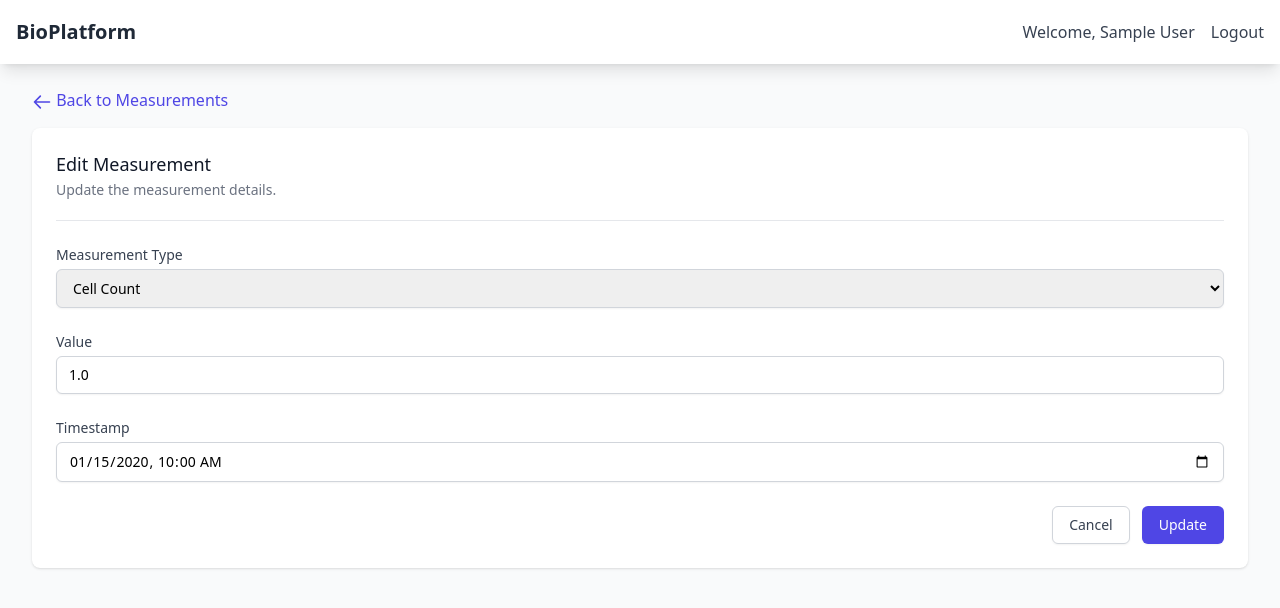
After one commit to matisiekpl/bioplatform, a Django app: page /measurements/1/update/ in a window 1280 px wide. The commit adds this page. Shown: the top 608 px of the page. Run offline with Django 4.2, Linux system fonts and the light colour scheme; a user stored in the database is signed in; tables that the repository leaves empty hold one stand-in row (values such as "Sample post"); some libraries are stand-ins or nearby versions.

Commit message:
feat: add Measurement model and associated views, forms, and templates for managing measurements linked to experiments

```diff
--- a/core/admin.py
+++ b/core/admin.py
@@ -1,6 +1,6 @@
 from django.contrib import admin
 from django.contrib.auth.admin import UserAdmin
-from .models import User, Team, Membership
+from .models import User, Team, Membership, Experiment, Measurement
 
 
 @admin.register(User)
@@ -47,3 +47,7 @@ class MembershipAdmin(admin.ModelAdmin):
     list_display = ("user", "team", "role")
     list_filter = ("role",)
     search_fields = ("user__name", "user__email", "team__name")
+
+
+admin.site.register(Experiment)
+admin.site.register(Measurement)
--- a/core/forms.py
+++ b/core/forms.py
@@ -1,7 +1,8 @@
 from django import forms
 from django.contrib.auth.forms import AuthenticationForm
 from django.contrib.auth import get_user_model
-from .models import Team, Membership, Experiment
+from .models import Team, Membership, Experiment, Measurement
+from django.utils import timezone
 
 User = get_user_model()
 
@@ -53,3 +54,29 @@ class ExperimentForm(forms.ModelForm):
                 'class': 'mt-1 block w-full border border-gray-300 rounded-md shadow-sm py-2 px-3 focus:outline-none focus:ring-indigo-500 focus:border-indigo-500 sm:text-sm'
             }),
         }
+
+
+class MeasurementForm(forms.ModelForm):
+    class Meta:
+        model = Measurement
+        fields = ['type', 'value', 'timestamp']
+        widgets = {
+            'type': forms.Select(attrs={
+                'class': 'mt-1 block w-full border border-gray-300 rounded-md shadow-sm py-2 px-3 focus:outline-none focus:ring-indigo-500 focus:border-indigo-500 sm:text-sm'
+            }),
+            'value': forms.NumberInput(attrs={
+                'class': 'mt-1 block w-full border border-gray-300 rounded-md shadow-sm py-2 px-3 focus:outline-none focus:ring-indigo-500 focus:border-indigo-500 sm:text-sm',
+                'step': '0.01'
+            }),
+            'timestamp': forms.DateTimeInput(attrs={
+                'class': 'mt-1 block w-full border border-gray-300 rounded-md shadow-sm py-2 px-3 focus:outline-none focus:ring-indigo-500 focus:border-indigo-500 sm:text-sm',
+                'type': 'datetime-local'
+            }),
+        }
+
+    def __init__(self, *args, **kwargs):
+        super().__init__(*args, **kwargs)
+        if not self.instance.pk:  # Only for new instances
+            # Format current time as ISO format for datetime-local input
+            current_time = timezone.now().strftime('%Y-%m-%dT%H:%M')
+            self.fields['timestamp'].initial = current_time
--- a/core/models.py
+++ b/core/models.py
@@ -55,3 +55,21 @@ class Experiment(models.Model):
 
     def __str__(self):
         return self.name
+
+
+class Measurement(models.Model):
+    class Type(models.TextChoices):
+        CELL_COUNT = "CELL_COUNT", "Cell Count"
+        ADHESION_RATE = "ADHESION_RATE", "Adhesion Rate"
+
+    id = models.AutoField(primary_key=True)
+    type = models.CharField(max_length=20, choices=Type.choices)
+    value = models.FloatField()
+    timestamp = models.DateTimeField()
+    created_by = models.ForeignKey(User, on_delete=models.CASCADE, related_name="measurements")
+    experiment = models.ForeignKey(Experiment, on_delete=models.CASCADE, related_name="measurements")
+    created_at = models.DateTimeField(auto_now_add=True)
+    updated_at = models.DateTimeField(auto_now=True)
+
+    def __str__(self):
+        return f"{self.get_type_display()} - {self.value}"
--- a/core/templates/core/experiments/experiment_list.html
+++ b/core/templates/core/experiments/experiment_list.html
@@ -29,6 +29,9 @@
                         </p>
                     </div>
                     <div class="ml-4 flex-shrink-0 flex space-x-4">
+                        <a href="{% url 'measurement_list' experiment_id=experiment.id %}" class="text-indigo-600 hover:text-indigo-900">
+                            Measurements
+                        </a>
                         <a href="{% url 'experiment_update' pk=experiment.id %}" class="text-indigo-600 hover:text-indigo-900">
                             Edit
                         </a>
--- /dev/null
+++ b/core/templates/core/measurements/measurement_form.html
@@ -0,0 +1,79 @@
+{% extends 'core/base.html' %}
+
+{% block title %}
+{% if form.instance.pk %}
+Edit Measurement - {{ form.instance.get_type_display }}
+{% else %}
+Add Measurement - {{ experiment.name }}
+{% endif %}
+- BioPlatform
+{% endblock %}
+
+{% block content %}
+<div class="flex items-center mb-4">
+    <a href="{% url 'measurement_list' experiment_id=experiment.id %}" class="text-indigo-600 hover:text-indigo-900 mr-2">
+        <svg xmlns="http://www.w3.org/2000/svg" fill="none" viewBox="0 0 24 24" stroke="currentColor" class="h-5 w-5 inline">
+            <path stroke-linecap="round" stroke-linejoin="round" stroke-width="2" d="M10 19l-7-7m0 0l7-7m-7 7h18" />
+        </svg>
+        Back to Measurements
+    </a>
+</div>
+
+<div class="bg-white shadow overflow-hidden sm:rounded-lg p-6">
+    <div class="pb-5 border-b border-gray-200">
+        <h3 class="text-lg leading-6 font-medium text-gray-900">
+            {% if form.instance.pk %}
+            Edit Measurement
+            {% else %}
+            Add New Measurement
+            {% endif %}
+        </h3>
+        <p class="mt-1 text-sm text-gray-500">
+            {% if form.instance.pk %}
+            Update the measurement details.
+            {% else %}
+            Enter measurement details for {{ experiment.name }}.
+            {% endif %}
+        </p>
+    </div>
+
+    <form method="post" class="mt-6 space-y-6">
+        {% csrf_token %}
+
+        <div>
+            <label for="{{ form.type.id_for_label }}" class="block text-sm font-medium text-gray-700">Measurement Type</label>
+            {{ form.type }}
+            {% if form.type.errors %}
+            <p class="mt-2 text-sm text-red-600">{{ form.type.errors }}</p>
+            {% endif %}
+        </div>
+
+        <div>
+            <label for="{{ form.value.id_for_label }}" class="block text-sm font-medium text-gray-700">Value</label>
+            {{ form.value }}
+            {% if form.value.errors %}
+            <p class="mt-2 text-sm text-red-600">{{ form.value.errors }}</p>
+            {% endif %}
+        </div>
+
+        <div>
+            <label for="{{ form.timestamp.id_for_label }}" class="block text-sm font-medium text-gray-700">Timestamp</label>
+            {{ form.timestamp }}
+            {% if form.timestamp.errors %}
+            <p class="mt-2 text-sm text-red-600">{{ form.timestamp.errors }}</p>
+            {% endif %}
+        </div>
+
+        <div class="flex justify-end">
+            <a href="{% url 'measurement_list' experiment_id=experiment.id %}"
+                class="mr-3 bg-white py-2 px-4 border border-gray-300 rounded-md shadow-sm text-sm font-medium text-gray-700 hover:bg-gray-50 focus:outline-none focus:ring-2 focus:ring-offset-2 focus:ring-indigo-500">
+                Cancel
+            </a>
+            <button type="submit"
+                class="inline-flex justify-center py-2 px-4 border border-transparent shadow-sm text-sm font-medium rounded-md text-white bg-indigo-600 hover:bg-indigo-700 focus:outline-none focus:ring-2 focus:ring-offset-2 focus:ring-indigo-500">
+                {% if form.instance.pk %}Update{% else %}Save{% endif %}
+            </button>
+        </div>
+    </form>
+</div>
+{% endblock %}
--- a/core/urls.py
+++ b/core/urls.py
@@ -24,4 +24,8 @@ urlpatterns = [
     path('teams/<int:team_id>/experiments/create/', views.ExperimentCreateView.as_view(), name='experiment_create'),
     path('experiments/<int:pk>/update/', views.ExperimentUpdateView.as_view(), name='experiment_update'),
     path('experiments/<int:pk>/delete/', views.ExperimentDeleteView.as_view(), name='experiment_delete'),
+    path('experiments/<int:experiment_id>/measurements/', views.MeasurementListView.as_view(), name='measurement_list'),
+    path('experiments/<int:experiment_id>/measurements/create/', views.MeasurementCreateView.as_view(), name='measurement_create'),
+    path('measurements/<int:pk>/update/', views.MeasurementUpdateView.as_view(), name='measurement_update'),
+    path('measurements/<int:pk>/delete/', views.MeasurementDeleteView.as_view(), name='measurement_delete'),
 ]
--- a/core/views.py
+++ b/core/views.py
@@ -5,9 +5,9 @@ from django.contrib.auth.mixins import LoginRequiredMixin, UserPassesTestMixin
 from django.views.generic import ListView, CreateView, UpdateView, DeleteView
 from django.urls import reverse_lazy, reverse
 from django.http import JsonResponse
-from .models import Team, Membership, Experiment
+from .models import Team, Membership, Experiment, Measurement
 from django.contrib.auth.forms import AuthenticationForm
-from .forms import UserRegistrationForm, TeamForm, MembershipForm, ExperimentForm
+from .forms import UserRegistrationForm, TeamForm, MembershipForm, ExperimentForm, MeasurementForm
 
 
 def register(request):
@@ -215,3 +215,70 @@ class ExperimentDeleteView(LoginRequiredMixin, DeleteView):
 
     def get_success_url(self):
         return reverse('experiment_list', kwargs={'team_id': self.object.team_id})
+
+
+class MeasurementListView(LoginRequiredMixin, ListView):
+    model = Measurement
+    template_name = 'core/measurements/measurement_list.html'
+    context_object_name = 'measurements'
+
+    def get_queryset(self):
+        experiment_id = self.kwargs.get('experiment_id')
+        return Measurement.objects.filter(experiment_id=experiment_id)
+
+    def get_context_data(self, **kwargs):
+        context = super().get_context_data(**kwargs)
+        experiment = Experiment.objects.get(id=self.kwargs.get('experiment_id'))
+        context['experiment'] = experiment
+        context['team'] = experiment.team
+        return context
+
+
+class MeasurementCreateView(LoginRequiredMixin, CreateView):
+    model = Measurement
+    form_class = MeasurementForm
+    template_name = 'core/measurements/measurement_form.html'
+
+    def form_valid(self, form):
+        form.instance.experiment_id = self.kwargs.get('experiment_id')
+        form.instance.created_by = self.request.user
+        return super().form_valid(form)
+
+    def get_context_data(self, **kwargs):
+        context = super().get_context_data(**kwargs)
+        experiment = Experiment.objects.get(id=self.kwargs.get('experiment_id'))
+        context['experiment'] = experiment
+        context['team'] = experiment.team
+        return context
+
+    def get_success_url(self):
+        return reverse('measurement_list', kwargs={'experiment_id': self.kwargs.get('experiment_id')})
+
+
+class MeasurementUpdateView(LoginRequiredMixin, UpdateView):
+    model = Measurement
+    form_class = MeasurementForm
+    template_name = 'core/measurements/measurement_form.html'
+
+    def get_context_data(self, **kwargs):
+        context = super().get_context_data(**kwargs)
+        context['experiment'] = self.object.experiment
+        context['team'] = self.object.experiment.team
+        return context
+
+    def get_success_url(self):
+        return reverse('measurement_list', kwargs={'experiment_id': self.object.experiment_id})
+
+
+class MeasurementDeleteView(LoginRequiredMixin, DeleteView):
+    model = Measurement
+    template_name = 'core/measurements/measurement_confirm_delete.html'
+
+    def get_context_data(self, **kwargs):
+        context = super().get_context_data(**kwargs)
+        context['experiment'] = self.object.experiment
+        context['team'] = self.object.experiment.team
+        return context
+
+    def get_success_url(self):
+        return reverse('measurement_list', kwargs={'experiment_id': self.object.experiment_id})
```
Also changed, not shown: core/templates/core/measurements/measurement_confirm_delete.html (added, +49 -0 lines), core/templates/core/measurements/measurement_list.html (added, +55 -0 lines), core/migrations/0002_measurement.py (added).
